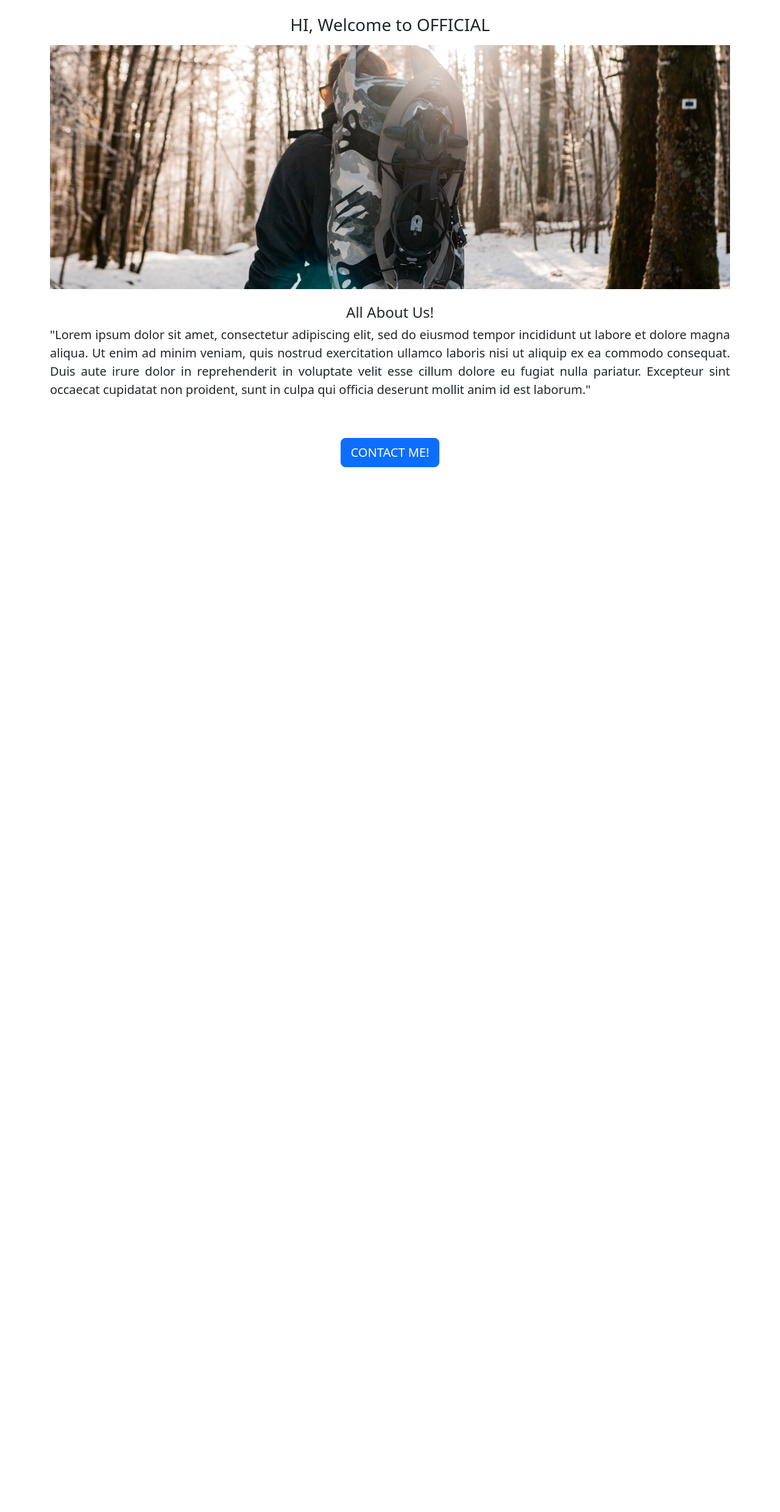
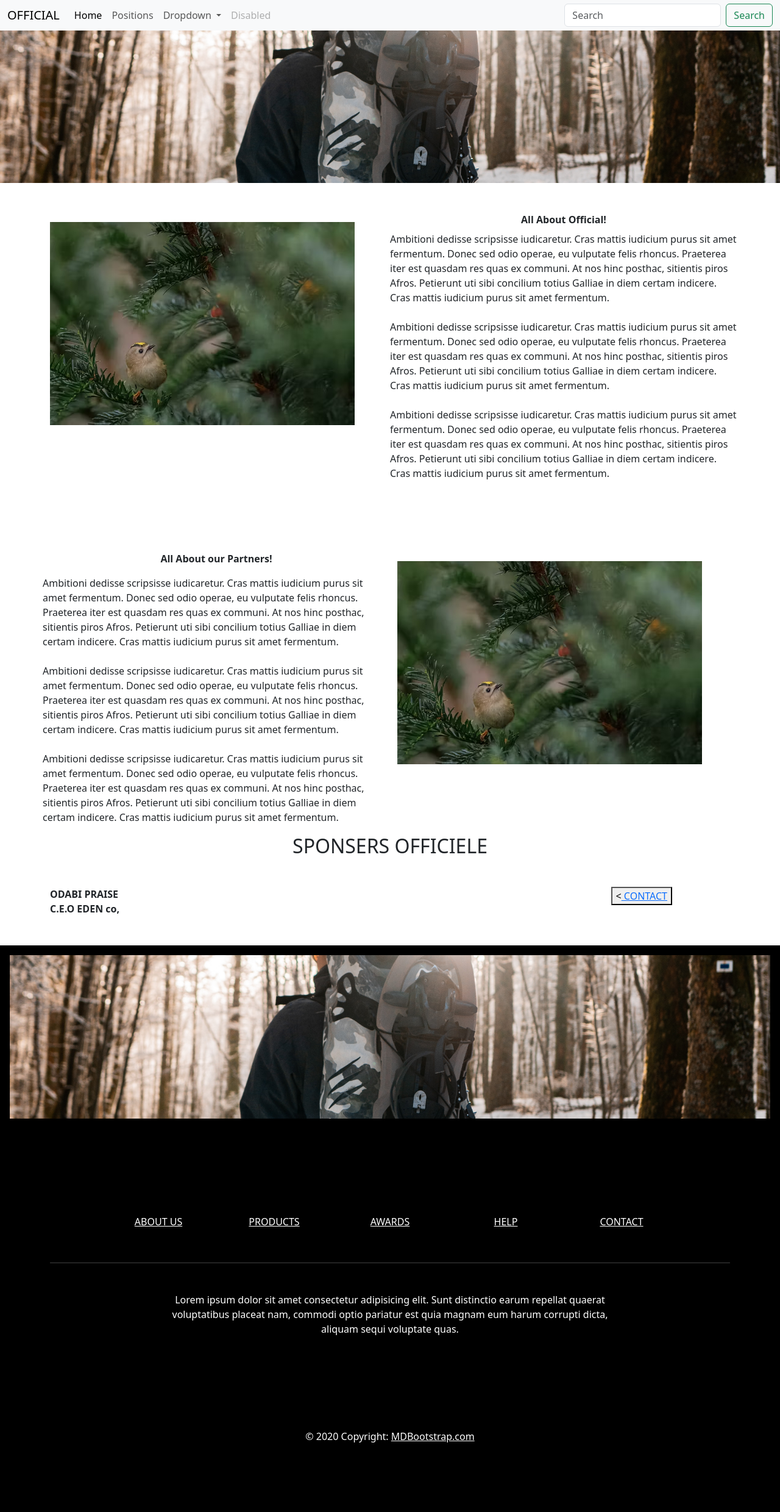
Before and after one commit to Odabii/new_first_website, a Flask app: page / in a window 1280 px wide. Shown: the whole page at 61% size. Before the commit the page ends 766 px from the top, so only its background shows below. Run offline with Flask 3, Linux system fonts and the light colour scheme.

Commit message:
ADDED TEMPLATE

```diff
--- a/app.py
+++ b/app.py
@@ -1,10 +1,15 @@
-from flask import Flask, render_template
+from flask import Flask, render_template, jsonify
 
 app = Flask(__name__, template_folder= "template")
+
 
 @app.route ("/")
 def Hello_world():
   return render_template ("home.html")
 
+@app.route ("/staffs")
+def staffs_officiele():
+  return jsonify (render_template ("pos.html"))
+
 if __name__ == "__main__":
   app.run (host= "0.0.0.0", debug = True)
--- /dev/null
+++ b/template/footer.html
@@ -0,0 +1,111 @@
+
+<div class="mb-5">
+  <!-- Footer -->
+  <footer class="text-center text-white" style="background-color: black">
+    <!-- Grid container -->
+    <div class="container">
+      <!-- Section: Links -->
+      <section class="mt-5">
+        <!-- Grid row-->
+        <div class="row text-center d-flex justify-content-center pt-5">
+          <!-- Grid column -->
+          <div class="col-md-2">
+            <h6 class="text-uppercase font-weight-bold">
+              <a href="#!" class="text-white">About us</a>
+            </h6>
+          </div>
+          <!-- Grid column -->
+
+          <!-- Grid column -->
+          <div class="col-md-2">
+            <h6 class="text-uppercase font-weight-bold">
+              <a href="#!" class="text-white">Products</a>
+            </h6>
+          </div>
+          <!-- Grid column -->
+
+          <!-- Grid column -->
+          <div class="col-md-2">
+            <h6 class="text-uppercase font-weight-bold">
+              <a href="#!" class="text-white">Awards</a>
+            </h6>
+          </div>
+          <!-- Grid column -->
+
+          <!-- Grid column -->
+          <div class="col-md-2">
+            <h6 class="text-uppercase font-weight-bold">
+              <a href="#!" class="text-white">Help</a>
+            </h6>
+          </div>
+          <!-- Grid column -->
+
+          <!-- Grid column -->
+          <div class="col-md-2">
+            <h6 class="text-uppercase font-weight-bold">
+              <a href="#!" class="text-white">Contact</a>
+            </h6>
+          </div>
+          <!-- Grid column -->
+        </div>
+        <!-- Grid row-->
+      </section>
+      <!-- Section: Links -->
+
+      <hr class="my-5" />
+
+      <!-- Section: Text -->
+      <section class="mb-5">
+        <div class="row d-flex justify-content-center">
+          <div class="col-lg-8">
+            <p>
+              Lorem ipsum dolor sit amet consectetur adipisicing elit. Sunt
+              distinctio earum repellat quaerat voluptatibus placeat nam,
+              commodi optio pariatur est quia magnam eum harum corrupti
+              dicta, aliquam sequi voluptate quas.
+            </p>
+          </div>
+        </div>
+      </section>
+      <!-- Section: Text -->
+
+      <!-- Section: Social -->
+      <section class="text-center mb-5">
+        <a href="" class="text-white me-4">
+          <i class="fab fa-facebook-f"></i>
+        </a>
+        <a href="" class="text-white me-4">
+          <i class="fab fa-twitter"></i>
+        </a>
+        <a href="" class="text-white me-4">
+          <i class="fab fa-google"></i>
+        </a>
+        <a href="" class="text-white me-4">
+          <i class="fab fa-instagram"></i>
+        </a>
+        <a href="" class="text-white me-4">
+          <i class="fab fa-linkedin"></i>
+        </a>
+        <a href="" class="text-white me-4">
+          <i class="fab fa-github"></i>
+        </a>
+      </section>
+      <!-- Section: Social -->
+    </div>
+    <!-- Grid container -->
+
+    <!-- Copyright -->
+    <div
+         class="text-center p-3"
+         style="background-color: rgba(0, 0, 0, 0.2)"
+         >
+      © 2020 Copyright:
+      <a class="text-white" href="https://mdbootstrap.com/"
+         >MDBootstrap.com</a
+        >
+    </div>
+    <!-- Copyright -->
+  </footer>
+  <!-- Footer -->
+</div>
+<!-- End of .container -->
--- a/template/home.html
+++ b/template/home.html
@@ -3,22 +3,89 @@
   <head>
     <meta charset="utf-8">
     <meta name="viewport" content="width=device-width, initial-scale=1">
-     <link href="https://cdn.jsdelivr.net/npm/bootstrap@5.3.2/dist/css/bootstrap.min.css" rel="stylesheet" integrity="sha384-T3c6CoIi6uLrA9TneNEoa7RxnatzjcDSCmG1MXxSR1GAsXEV/Dwwykc2MPK8M2HN" crossorigin="anonymous">
+     <link href="https://cdn.jsdelivr.net/npm/bootstrap@5.3.2/dist/css/bootstrap.min.css"
+      rel="stylesheet" integrity="sha384-
+      T3c6CoIi6uLrA9TneNEoa7RxnatzjcDSCmG1MXxSR1GAsXEV/Dwwykc2MPK8M2HN" crossorigin="anonymous">
     <title> OFFICIAL </title>
-  <style> #banner { height: 400px; width: 100%; object-fit: cover
-          </style>
+
+
   </head>
 
-<body>
-  <div class= "container">
-    <h1 class= "fs-3 text-center mt-4 mb-3" id= "h1"> HI, Welcome to OFFICIAL </h1>
-    <img class= "img-fluid" id= "banner" src = https://newfirstwebsite--odabipraise.repl.co/static/pic1.jpg >
+  <body>
+    {% include "navbar.html" %}
 
-    <h2 class= "fs-4 text-center mt-4 mb-2"> All About Us! </h2>
-    <p style="text-align:justify" class= "lead"> "Lorem ipsum dolor sit amet, consectetur adipiscing elit, sed do eiusmod tempor incididunt ut labore et dolore magna aliqua. Ut enim ad minim veniam, quis nostrud exercitation ullamco laboris nisi ut aliquip ex ea commodo consequat. Duis aute irure dolor in reprehenderit in voluptate velit esse cillum dolore eu fugiat nulla pariatur. Excepteur sint occaecat cupidatat non proident, sunt in culpa qui officia deserunt mollit anim id est laborum."</p>
-  </div>
 
-   <div class= text-center> <button type= "button" class= "btn btn-primary btn-lg mt-5"> CONTACT ME! </button></div>
+      <img src= "/static/pic1.jpg" class= "img-fluid mb-5" style= "max-height: 300px; width: 100%; object-fit: cover ">
 
-</body>
+     <div class="container-md">
+    <div class="card-fluid">
+
+
+
+    <div class="row">
+      <div class="col-sm-6 mt-3"> <img src = "/static/bird.avif" class = "img-fluid img-responsive" width = "500px" height= "400px" style= "object-fit: cover"/> </div>
+
+      <div class="card-body col-sm-6">
+        <div class="card-title text-center fw-bold mb-2"> All About Official! </div>
+        <p class="text"> Ambitioni dedisse scripsisse iudicaretur. Cras mattis iudicium purus sit amet fermentum. Donec sed odio operae, eu vulputate felis rhoncus. Praeterea iter est quasdam res quas ex communi. At nos hinc posthac, sitientis piros Afros. Petierunt uti sibi concilium totius Galliae in diem certam indicere. Cras mattis iudicium purus sit amet fermentum. <br><br> Ambitioni dedisse scripsisse iudicaretur. Cras mattis iudicium purus sit amet fermentum. Donec sed odio operae, eu vulputate felis rhoncus. Praeterea iter est quasdam res quas ex communi. At nos hinc posthac, sitientis piros Afros. Petierunt uti sibi concilium totius Galliae in diem certam indicere. Cras mattis iudicium purus sit amet fermentum.<br><br>Ambitioni dedisse scripsisse iudicaretur. Cras mattis iudicium purus sit amet fermentum. Donec sed odio operae, eu vulputate felis rhoncus. Praeterea iter est quasdam res quas ex communi. At nos hinc posthac, sitientis piros Afros. Petierunt uti sibi concilium totius Galliae in diem certam indicere. Cras mattis iudicium purus sit amet fermentum. </p></div>
+
+      <div style= "margin-bottom: 100px"></div>
+
+      <div class=" card-body col-sm-6">
+        <div class="card-title text-center fw-bold mb-3"> All About our Partners! </div>
+        <p class="text-justify me-3"> Ambitioni dedisse scripsisse iudicaretur. Cras mattis iudicium purus sit amet fermentum. Donec sed odio operae, eu vulputate felis rhoncus. Praeterea iter est quasdam res quas ex communi. At nos hinc posthac, sitientis piros Afros. Petierunt uti sibi concilium totius Galliae in diem certam indicere. Cras mattis iudicium purus sit amet fermentum. <br><br> Ambitioni dedisse scripsisse iudicaretur. Cras mattis iudicium purus sit amet fermentum. Donec sed odio operae, eu vulputate felis rhoncus. Praeterea iter est quasdam res quas ex communi. At nos hinc posthac, sitientis piros Afros. Petierunt uti sibi concilium totius Galliae in diem certam indicere. Cras mattis iudicium purus sit amet fermentum.<br><br>Ambitioni dedisse scripsisse iudicaretur. Cras mattis iudicium purus sit amet fermentum. Donec sed odio operae, eu vulputate felis rhoncus. Praeterea iter est quasdam res quas ex communi. At nos hinc posthac, sitientis piros Afros. Petierunt uti sibi concilium totius Galliae in diem certam indicere. Cras mattis iudicium purus sit amet fermentum. </p></div>
+
+      <div class="col-sm-6 mt-3"> <img src = "/static/bird.avif" class = "img-fluid img-responsive" width = "500px" height= "400px" style= "object-fit: cover"/> </div>
+      </div>
+    </div>
+
+
+       <div class="text-center mb-5"> <h2>SPONSERS OFFICIELE</h2> </div>
+       <div class="card-responsive mb-5">
+       <div class="row">
+
+       <div class="col-4 fw-bold"> ODABI PRAISE <br> C.E.O EDEN co, </div>
+
+
+       <div class="col-7 text-end"> <button><<a href= "https://adhousego.business.site/" class="btn-lg btn-primary"> CONTACT </a> </div>
+       </div>
+       </div>
+
+
+
+
+
+    </div>
+    <img src= "/static/pic1.jpg" class= "img-fluid p-3 img-responsive" style= "max-height: 300px; width: 100%; object-fit: cover; background-color: black">
+
+    <div class="card-fluid">
+      <div class="card-body p-5" style="background-color: black">
+
+    {% include "footer.html" %}
+
+        </div>
+        </div>
+
+
+
+
+
+
+
+
+
+
+
+
+  </body>
+
+
+
+
+
+
+
+
+
+
 </html>
--- /dev/null
+++ b/template/navbar.html
@@ -0,0 +1,36 @@
+<nav class="navbar navbar-expand-lg bg-body-tertiary fixed-top" style="height:50px">
+  <div class="container-fluid">
+    <a class="navbar-brand" href="#"> OFFICIAL </a>
+    <button class="navbar-toggler" type="button" data-bs-toggle="collapse" data-bs-target="#navbarSupportedContent" aria-controls="navbarSupportedContent" aria-expanded="false" aria-label="Toggle navigation">
+      <span class="navbar-toggler-icon"></span>
+    </button>
+    <div class="collapse navbar-collapse" id="navbarSupportedContent">
+      <ul class="navbar-nav me-auto mb-2 mb-lg-0">
+        <li class="nav-item">
+          <a class="nav-link active" aria-current="page" href="#">Home</a>
+        </li>
+        <li class="nav-item">
+          <a class="nav-link" href="#"> Positions </a>
+        </li>
+        <li class="nav-item dropdown">
+          <a class="nav-link dropdown-toggle" href="#" role="button" data-bs-toggle="dropdown" aria-expanded="false">
+            Dropdown
+          </a>
+          <ul class="dropdown-menu">
+            <li><a class="dropdown-item" href="#"></a></li>
+            <li><a class="dropdown-item" href="#">Another action</a></li>
+            <li><hr class="dropdown-divider"></li>
+            <li><a class="dropdown-item" href="#">Something else here</a></li>
+          </ul>
+        </li>
+        <li class="nav-item">
+          <a class="nav-link disabled" aria-disabled="False">Disabled</a>
+        </li>
+      </ul>
+      <form class="d-flex" role="search">
+        <input class="form-control me-2" type="search" placeholder="Search" aria-label="Search">
+        <button class="btn btn-outline-success" type="submit">Search</button>
+      </form>
+    </div>
+  </div>
+</nav>
```
Also changed, not shown: static/bird.avif (added), static/bootstrap-logo.svg (added).
